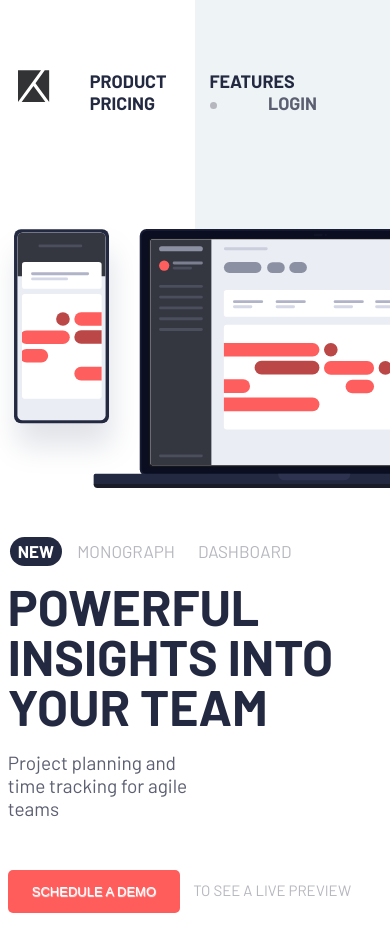
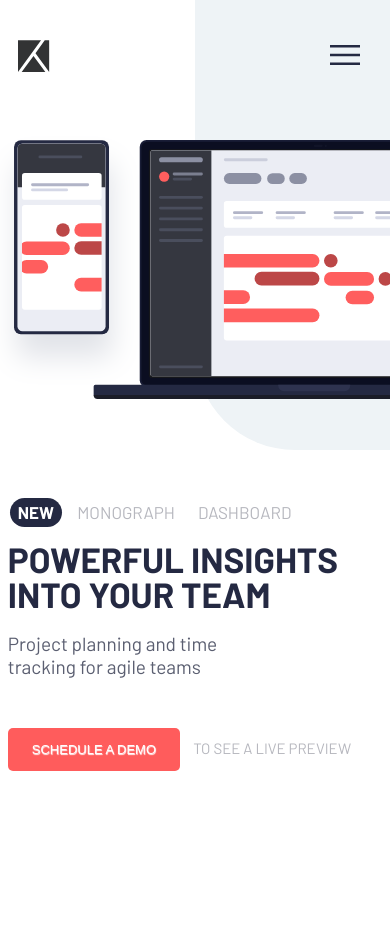
Before and after one commit to SALAH-EDDIB/Reenforcement, a website: page index.html in a window 390 px wide. After the commit the page ends 844 px from the top, so only its background shows below. Drawn offline with Linux system fonts and the light colour scheme.

Commit message:
end of responsive (by using javascript)

```diff
--- a/index.html
+++ b/index.html
@@ -27,17 +27,21 @@
         <div class="navbar__logo">
           <img src="images/logo.svg" alt="logo">
         </div>
+        <div>
+          <img class="navbar__burger" src="images/icon-hamburger.svg" alt="">
+          <img class="navbar__close" src="images/icon-close.svg" alt="">
+        </div>
 
         <div class="navbar__lists">
           <ul class="lists">
 
-            <a href="#" class="nav-link">
+            <a href="#" class="lists__link">
               <il class="lists__list">Product</il>
             </a>
-            <a href="#" class="nav-link">
+            <a href="#" class="lists__link">
               <il class="lists__list">Features</il>
             </a>
-            <a href="#" class="nav-link">
+            <a href="#" class="lists__link">
               <il class="lists__list">Pricing</il>
             </a>
             <a href="#">
@@ -59,17 +63,17 @@
 
       <div class="textarea">
 
-        <ul class="textarea__lists" id="textarea__lists">
+        <ul class="textarea__lists">
           <il class="list1">New</il>
           <il>Monograph</il>
           <il>Dashboard</il>
         </ul>
 
-        <h1 class="textarea__bigh" id="textarea__bigh">Powerful insights into your team</h1>
+        <h1 class="textarea__bigh">Powerful insights into your team</h1>
 
-        <h4 class="textarea__smallh" id="textarea__smallh">Project planning and time tracking for agile teams</h4>
+        <h4 class="textarea__smallh">Project planning and time tracking for agile teams</h4>
 
-        <button class="textarea__btn" id="textarea__btn">Schedule a demo</button>
+        <button class="textarea__btn">Schedule a demo</button>
 
         <span class="textarea__spn"> to see a live preview</span>
 
--- a/js/script.js
+++ b/js/script.js
@@ -1,20 +1,25 @@
-var menuItem = document.getElementById("textarea__lists").getElementsByTagName("il");
-var bigText = document.getElementById("textarea__bigh");
-var smallText = document.getElementById("textarea__smallh");
-var button = document.getElementById("textarea__btn")
+var menuItem = document.querySelector(".textarea__lists").getElementsByTagName("il");
+var bigText = document.querySelector(".textarea__bigh");
+var smallText = document.querySelector(".textarea__smallh");
+var button = document.querySelector(".textarea__btn");
+var burger = document.querySelector(".navbar__burger");
+var menu = document.querySelector(".lists");
+var closeBurger = document.querySelector(".navbar__close");
 
 
 menuItem[1].addEventListener("click", selectItem);
 menuItem[0].addEventListener("click", selectItem1);
 menuItem[2].addEventListener("click", selectItem2);
+burger.addEventListener("click", humburger)
+closeBurger.addEventListener("click", closeHumburger)
 
 function selectItem() {
     this.classList.add("list1");
     menuItem[0].classList.remove("list1");
     menuItem[2].classList.remove("list1");
-    bigText.innerHTML = "We add value to your businesses "
-    smallText.innerHTML = "We have a passion for producing distinctive"
-    button.innerHTML = "start a projet"
+    bigText.innerHTML = "We add value to your businesses ";
+    smallText.innerHTML = "We have a passion for producing distinctive";
+    button.innerHTML = "start a projet";
 
 
 
@@ -25,9 +30,9 @@ function selectItem1() {
     this.classList.add("list1");
     menuItem[1].classList.remove("list1");
     menuItem[2].classList.remove("list1");
-    bigText.innerHTML = "POWERFUL INSIGHTS INTO YOUR TEAM"
-    smallText.innerHTML = "Project planning and time tracking for agile teams"
-    button.innerHTML = "SCHEDULE A DEMO"
+    bigText.innerHTML = "POWERFUL INSIGHTS INTO YOUR TEAM";
+    smallText.innerHTML = "Project planning and time tracking for agile teams";
+    button.innerHTML = "SCHEDULE A DEMO";
 
 
 }
@@ -36,8 +41,26 @@ function selectItem2() {
     this.classList.add("list1");
     menuItem[0].classList.remove("list1");
     menuItem[1].classList.remove("list1");
-    bigText.innerHTML = "DIGITAL BEAUTY INSIDE AND OUT"
-    smallText.innerHTML = "We build websites that build brands"
-    button.innerHTML = "start your brand"
+    bigText.innerHTML = "DIGITAL BEAUTY INSIDE AND OUT";
+    smallText.innerHTML = "We build websites that build brands";
+    button.innerHTML = "start your brand";
 
 }
+
+function humburger() {
+    this.classList.remove("show")
+    menu.classList.add("show");
+    this.classList.add("hide");
+    closeBurger.classList.add("show");
+
+
+
+}
+
+function closeHumburger() {
+    menu.classList.remove("show")
+    this.classList.remove("show")
+    burger.classList.add("show")
+
+
+}
--- a/sass/main.scss
+++ b/sass/main.scss
@@ -53,25 +53,46 @@ body {
     right: 0;
     z-index: -10;
     border-bottom-left-radius: 100px;
+
+    @include mq(845px) {
+        height: 490px;
+
+    }
+
+    @include mq(400px) {
+        height: 450px;
+
+    }
 }
 
 ul {
     a {
         text-decoration: none;
+
+
+        color: black;
+        font-size: 15px;
+        text-transform: uppercase;
+        font-weight: 550;
+        transition: .7s;
     }
 }
 
-.nav-link {
+.lists__link {
     position: relative;
     margin: 0;
     padding: 0;
+
+    @include mq(845px) {
+        margin-bottom: 20px;
+    }
 
 
 
 
 }
 
-.nav-link::after {
+.lists__link::after {
     content: '';
     width: 0%;
     height: 3.2px;
@@ -84,7 +105,7 @@ ul {
     transition: all 500ms ease;
 }
 
-.nav-link:hover::after {
+.lists__link:hover::after {
     left: 0%;
     width: 100%;
 }
@@ -93,6 +114,11 @@ ul {
     display: flex;
     justify-content: space-between;
     margin-top: 60px;
+
+    @include mq(845px) {
+        margin-top: 30px;
+    }
+
 
     &__logo {
         margin: 10px;
@@ -103,17 +129,100 @@ ul {
         margin: 10px;
 
 
+
+
+    }
+
+    .hide {
+        @include mq(845px) {
+            display: none;
+        }
+
+
+
+    }
+
+    .show {
+        @include mq(845px) {
+            display: flex;
+        }
+    }
+
+    &__burger {
+
+        display: none;
+
+        @include mq(845px) {
+            width: 30px;
+            display: initial;
+            position: absolute;
+            right: 30px;
+            top: 45px;
+
+
+        }
+    }
+
+    &__close {
+        display: none;
+
+        @include mq(845px) {
+            width: 30px;
+            display: initial;
+            position: absolute;
+            right: 30px;
+            top: 40px;
+            display: none;
+
+
+
+        }
     }
 }
 
 .lists {
+
+    @include mq(845px) {
+        display: flex;
+        flex-direction: column;
+        position: absolute;
+        background-color: white;
+        right: 28vw;
+        top: 110px;
+        text-align: center;
+
+        padding: 30px 100px;
+        z-index: 100;
+        border-radius: 10px;
+        box-shadow: 0 4px 8px 0 rgba(0, 0, 0, 0.2), 0 6px 20px 0 rgba(0, 0, 0, 0.19);
+        display: none;
+
+
+
+    }
+
+    @include mq(620px) {
+        right: 19%;
+
+    }
+
+    @include mq(470px) {
+        right: 11%;
+    }
+
+    @include mq(395px) {
+        right: 6%;
+    }
+
     &__list {
         margin: 0 20px;
         font-size: 18px;
         font-weight: 900;
-        position: relative;
+        // position: relative;
         color: hsl(230, 29%, 20%);
         transition: all 300ms;
+
+        @include mq(845px) {}
 
         &:hover {
             color: hsl(0, 100%, 66%);
@@ -122,6 +231,14 @@ ul {
         &--bfr {
             margin-left: 90px;
             color: hsl(230, 11%, 40%);
+            position: relative;
+
+            @include mq(845px) {
+                margin: auto;
+                top: 10px;
+            }
+
+
 
 
             &::before {
@@ -134,6 +251,16 @@ ul {
                 top: 10px;
                 right: 100px;
 
+                @include mq(845px) {
+                    top: -10px;
+                    right: -100px;
+                    width: 250px;
+                    border-radius: initial;
+                    height: 1px;
+
+                }
+
+
 
 
             }
@@ -143,21 +270,7 @@ ul {
     }
 }
 
-ul {
-    a {
-        text-decoration: none;
 
-        color: black;
-        font-size: 15px;
-        text-transform: uppercase;
-        font-weight: 550;
-        transition: .7s;
-    }
-
-
-
-
-}
 
 .flex {
     display: flex;
@@ -175,6 +288,11 @@ ul {
 
 
         left: 25%;
+
+        @include mq(845px) {
+            bottom: 50px;
+
+        }
 
         @include mq(1300px) {
             left: 9%;
@@ -252,7 +370,16 @@ ul {
         color: hsl(230, 29%, 20%);
         line-height: 100%;
         margin-bottom: 20px;
-        transition: all .7s ease-in-out;
+        transition: all .3s ease-in-out;
+
+        @include mq(610px) {
+            font-size: 45px;
+        }
+
+        @include mq(445px) {
+            font-size: 35px;
+        }
+
     }
 
     &__smallh {
@@ -261,6 +388,10 @@ ul {
         color: hsl(230, 11%, 40%);
         margin-bottom: 50px;
         width: 55%;
+
+        @include mq(445px) {
+            width: 65%;
+        }
     }
 
     &__btn {
```
Also changed, not shown: css/style.css.
